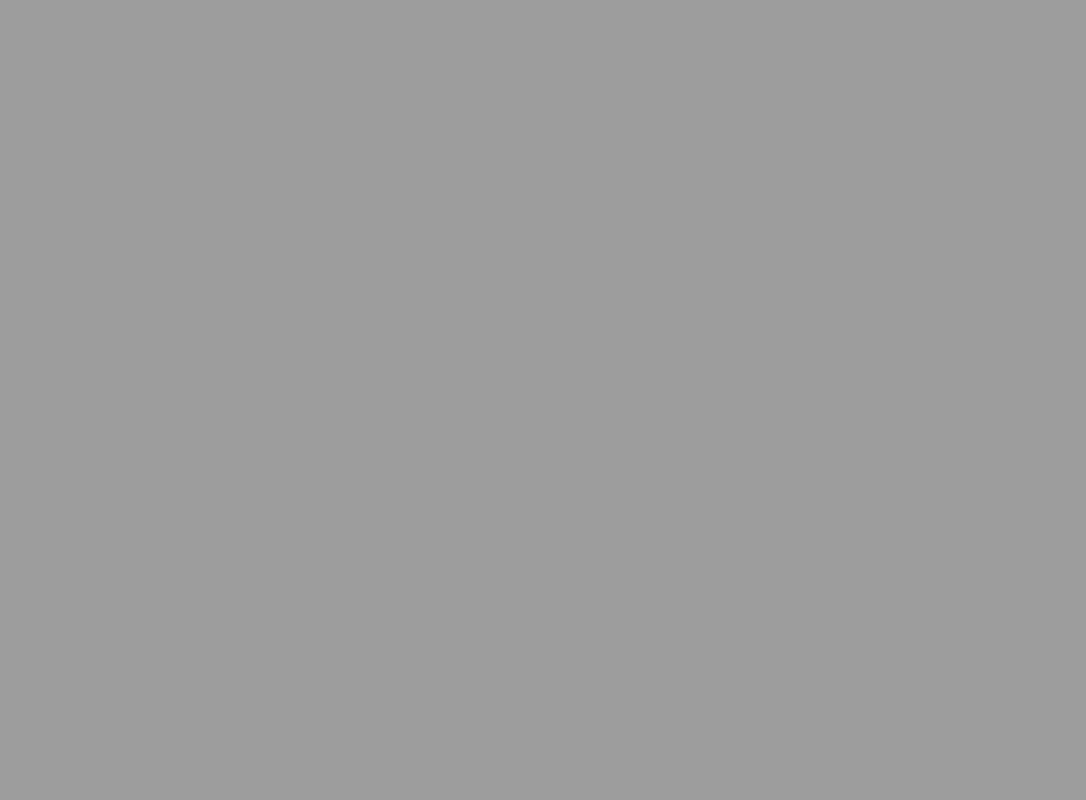
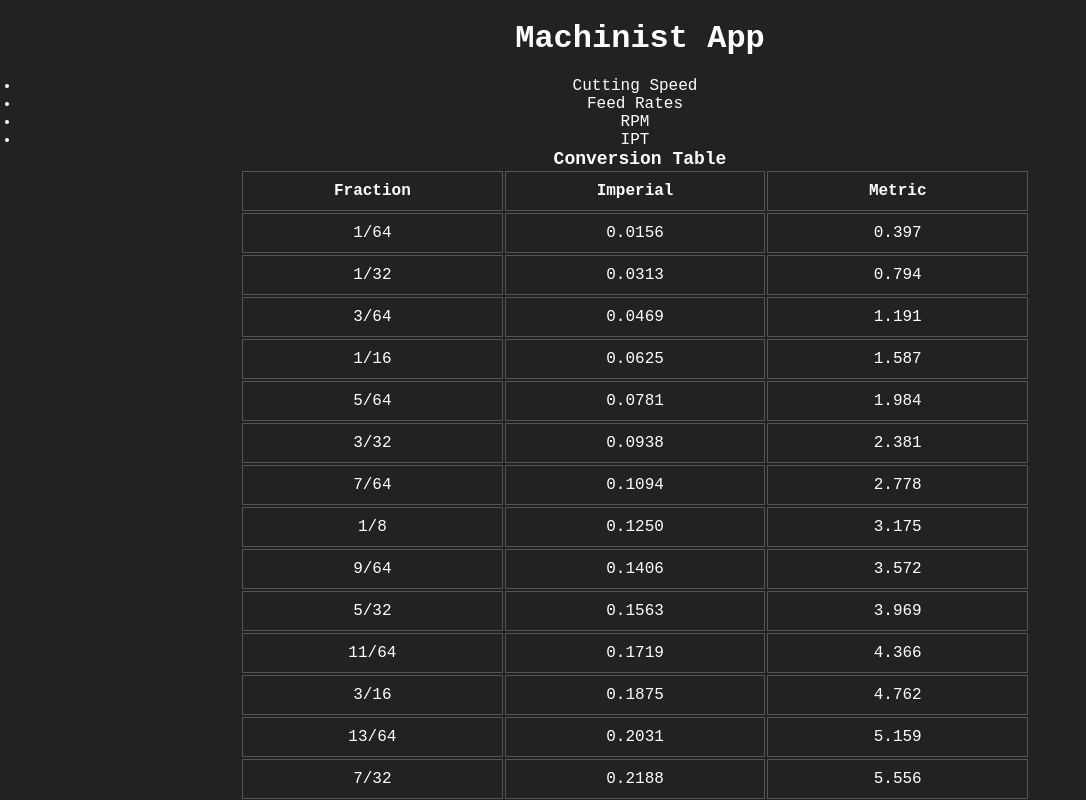
Before and after one commit to scottskinn/Machinist_Calculator, a React (Create React App) app: page / in a window 1280 px wide. Before the commit this address had no page. Shown: the top 800 px of the page, without its empty margins (0-1086 px from the left). Built offline with nearby package versions, Linux system fonts and the light colour scheme.

Commit message:
hide table on page change & remove homepage link + scripts

```diff
--- a/package.json
+++ b/package.json
@@ -1,6 +1,5 @@
 {
   "name": "machinist_app",
-  "homepage": "http://scottskinn.github.io/Machinist_Calculator",
   "version": "0.1.0",
   "private": true,
   "dependencies": {
@@ -16,8 +15,6 @@
   },
   "scripts": {
     "start": "react-scripts start",
-    "predeploy": "npm run build",
-    "deploy": "gh-pages -d build",
     "build": "react-scripts build",
     "test": "react-scripts test",
     "eject": "react-scripts eject"
--- a/src/App.js
+++ b/src/App.js
@@ -1,5 +1,5 @@
 import { Routes, Route, BrowserRouter } from "react-router-dom";
-import MachiningApp from "./pages/machiningApp";
+import MachiningApp from "./pages/machiningApp.js";
 import CuttingSpeed from "./pages/cutting-speed";
 import FeedRate from "./pages/feed-rates";
 import RPM from "./pages/rpm";
@@ -11,11 +11,11 @@ function App() {
   return (
     <BrowserRouter>
       <Routes>
-        <Route path="machiningApp" element={<MachiningApp />}>
-          <Route path="cutting-speed" element={<CuttingSpeed />} />
-          <Route path="feed-rates" element={<FeedRate />} />
-          <Route path="rpm" element={<RPM />} />
-          <Route path="inchPerTooth" element={<IPT />} />
+        <Route path="/" element={<MachiningApp />} >
+          <Route path="/cutting-speed" element={<CuttingSpeed />} />
+          <Route path="/feed-rates" element={<FeedRate />} />
+          <Route path="/rpm" element={<RPM />} />
+          <Route path="/inchPerTooth" element={<IPT />} />
         </Route>
       </Routes>
     </BrowserRouter>
--- a/src/pages/machiningApp.js
+++ b/src/pages/machiningApp.js
@@ -1,9 +1,10 @@
-import React from 'react';
+import React, { useState } from 'react';
 import { Link, useLocation, Outlet } from 'react-router-dom';
 import './machiningApp.css';
 
 const MachiningApp = () => {
     const location = useLocation();
+    const [showConversionTable, setShowConversionTable] = useState(true);
 
     // Function to convert value from imperial to metric
     const convertToMetric = (value) => {
@@ -38,30 +39,60 @@ const MachiningApp = () => {
         numerator++;
     }
 
+    const handleLinkClick = () => {
+        setShowConversionTable(false);
+    };
 
     return (
         <div className="home">
             <h1>
-                <Link className="title" to="/machiningApp">Machinist App</Link>
+                <Link className="title" to="/" onClick={() => setShowConversionTable(true)}>
+                    Machinist App
+                </Link>
             </h1>
 
             <nav className="nav">
                 <ul>
                     <li>
-                        <Link className={`links ${location.pathname === '/cutting-speed' ? 'active' : ''}`} to="/cutting-speed">Cutting Speed</Link>
+                        <Link
+                            className={`links ${location.pathname === '/cutting-speed' ? 'active' : ''}`}
+                            to="/cutting-speed"
+                            onClick={handleLinkClick}
+                        >
+                            Cutting Speed
+                        </Link>
                     </li>
                     <li>
-                        <Link className={`links ${location.pathname === '/feed-rates' ? 'active' : ''}`} to="/feed-rates">Feed Rates</Link>
+                        <Link
+                            className={`links ${location.pathname === '/feed-rates' ? 'active' : ''}`}
+                            to="/feed-rates"
+                            onClick={handleLinkClick}
+                        >
+                            Feed Rates
+                        </Link>
                     </li>
                     <li>
-                        <Link className={`links ${location.pathname === '/rpm' ? 'active' : ''}`} to="/rpm">RPM</Link>
+                        <Link
+                            className={`links ${location.pathname === '/rpm' ? 'active' : ''}`}
+                            to="/rpm"
+                            onClick={handleLinkClick}
+                        >
+                            RPM
+                        </Link>
                     </li>
                     <li>
-                        <Link className={`links ${location.pathname === '/ipt' ? 'active' : ''}`} to="/inchPerTooth">IPT</Link>
+                        <Link
+                            className={`links ${location.pathname === '/inchPerTooth' ? 'active' : ''}`}
+                            to="/inchPerTooth"
+                            onClick={handleLinkClick}
+                        >
+                            IPT
+                        </Link>
                     </li>
                 </ul>
             </nav>
 
+            {showConversionTable && (
                 <div className="conversion-table">
                     <h2>Conversion Table</h2>
                     <table>
@@ -81,6 +112,7 @@ const MachiningApp = () => {
                         <tbody>{conversionTable}</tbody>
                     </table>
                 </div>
+            )}
 
             <Outlet />
         </div>
```
Lines whose indentation alone changed are shown as unchanged.
